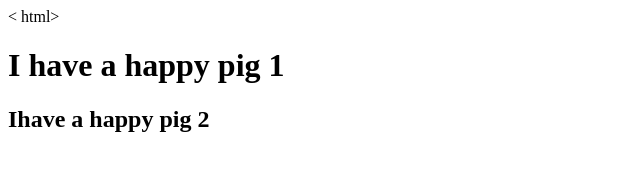
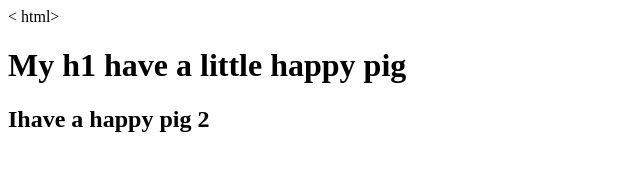
Before and after one commit to Jess59/-helloWorld-, a plain HTML site: page index.html in a window 1280 px wide. Shown: the whole page, without its empty margins (0-640 px from the left). Drawn offline with Linux system fonts and the light colour scheme.

Commit message:
Update index.html
My <h1> have a little happy pig

```diff
--- a/index.html
+++ b/index.html
@@ -3,7 +3,7 @@
      <title>This is another new title</title>
 </head>
 <body>
- <h1>I have a happy pig 1</h1>
+ <h1>My h1 have a little happy pig</h1>
  <h2>Ihave a happy pig 2</h2>
 </body>
 </html>
```
